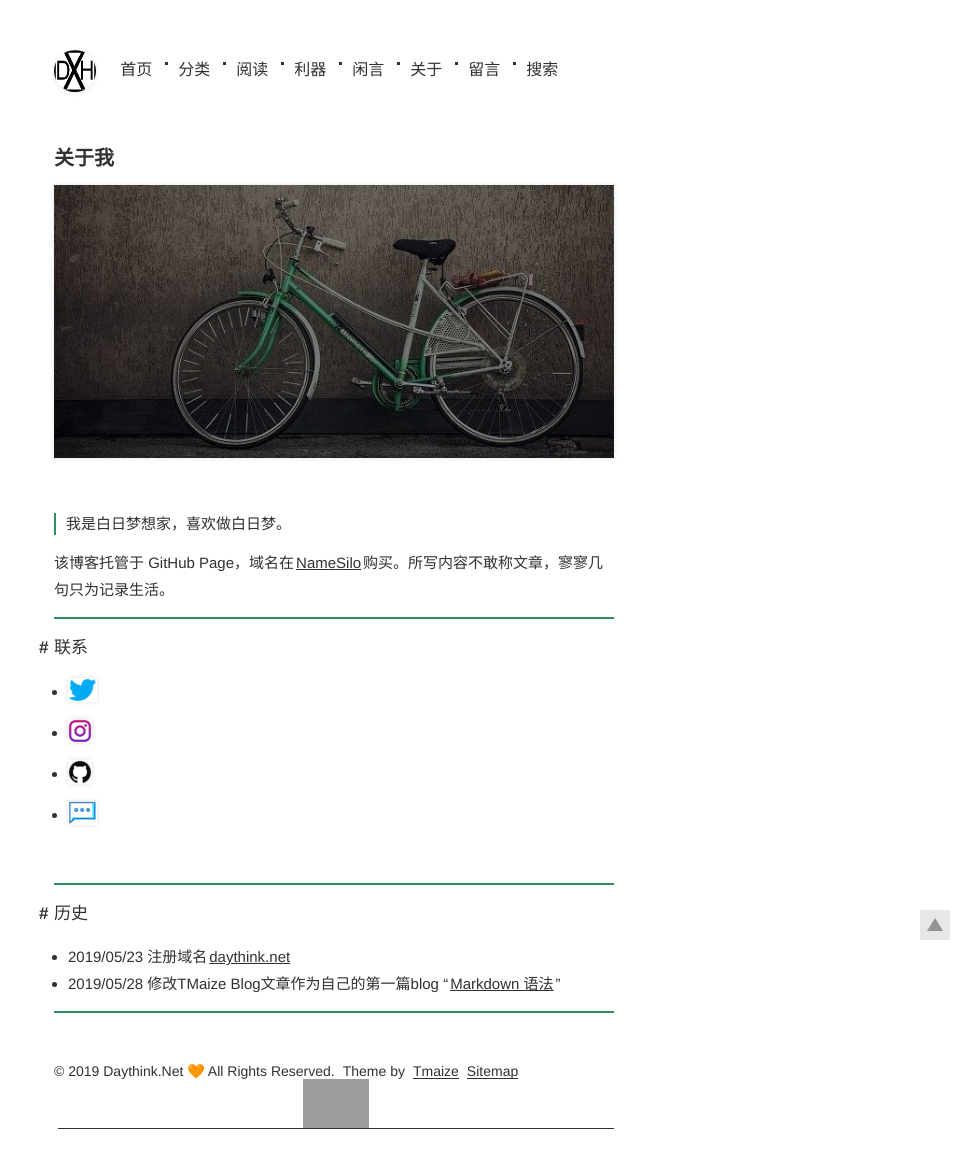
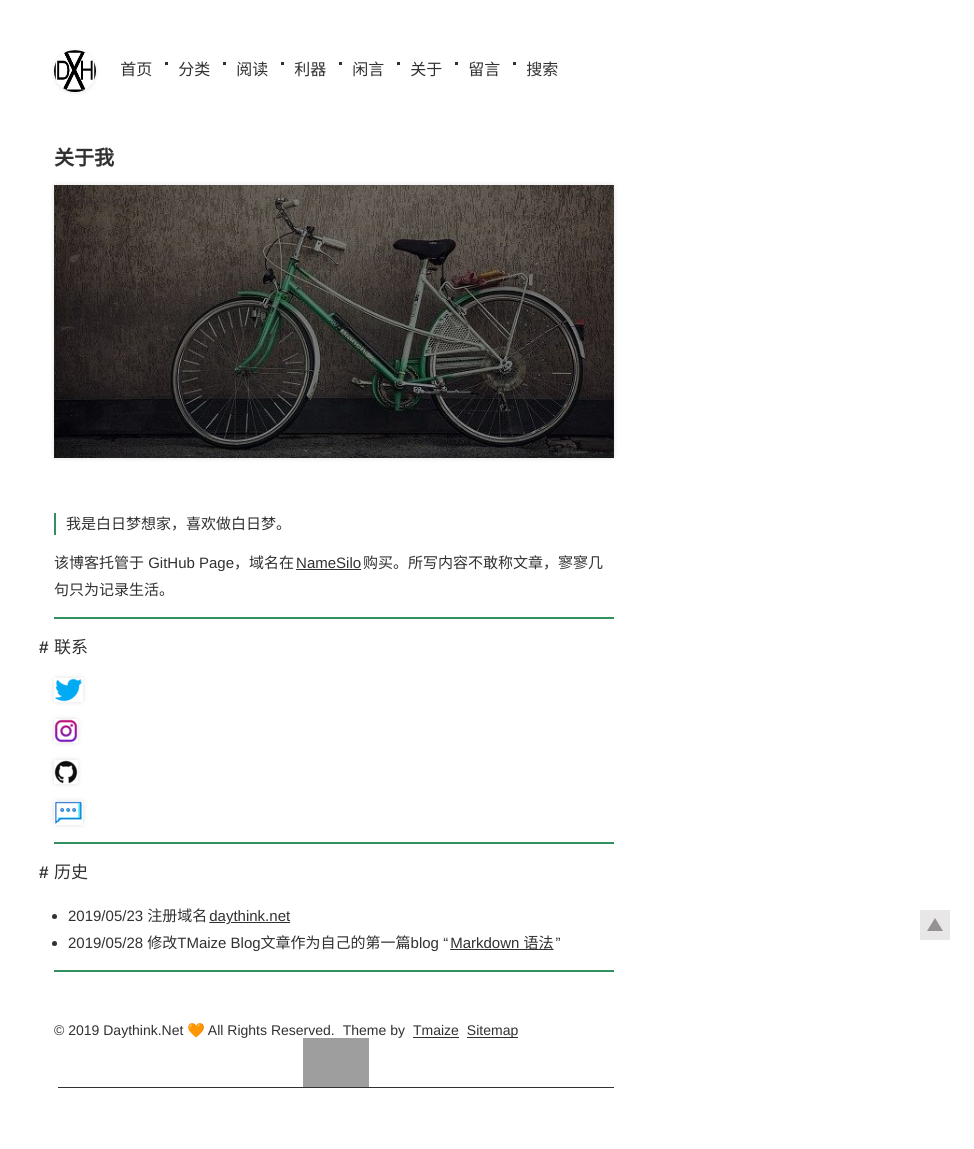
Before and after one commit to Devinteng/blog3, a Jekyll site: the page built from pages/关于.md, in a window 1280 px wide. Shown: the whole page, without its empty margins (306-1280 px from the left). Built offline with Jekyll 4.4.1, drawn with Linux system fonts in a browser that asks for light colours; after the commit the page ends 1108 px from its top, so only the background shows below that; grey boxes are pictures that could not be loaded.

Commit message:
Update 关于.md

```diff
--- a/pages/关于.md
+++ b/pages/关于.md
@@ -14,19 +14,16 @@ title: 关于我
 ***
 ## 联系
 
-+ <a href="https://twitter.com/caiwoshiwho" target="_blank"><img src="/img/twitter-logo.png" align="left"> </a>
+<a href="https://twitter.com/caiwoshiwho" target="_blank"><img src="/img/twitter-logo.png" align="left"> </a>
 
-+ <a href="https://www.instagram.com/caiwoshiwho/" target="_blank"><img src="/img/instagram-logo.png" align="left"> </a>
+<a href="https://www.instagram.com/caiwoshiwho/" target="_blank"><img src="/img/instagram-logo.png" align="left"> </a>
 
-+ <a href="https://github.com/Devinteng" target="_blank"><img src="/img/Github-logo.png" align="left"> </a>
+<a href="https://github.com/Devinteng" target="_blank"><img src="/img/Github-logo.png" align="left"> </a>
 
-+ <a href="https://daythink.net/pages/%E7%95%99%E8%A8%80.html" target="_blank"><img src="/img/chat-logo.png" align="left"> </a>
-
-<br/>
+<a href="https://daythink.net/pages/%E7%95%99%E8%A8%80.html" target="_blank"><img src="/img/chat-logo.png" align="left"> </a>
 
 ***
 ## 历史
-
 + 2019/05/23 注册域名[daythink.net](https://daythink.net)
 + 2019/05/28 修改TMaize Blog文章作为自己的第一篇blog “[Markdown 语法](https://daythink.net/posts/2019/05/28/Markdown-%E8%AF%AD%E6%B3%95.html)”
 
```
